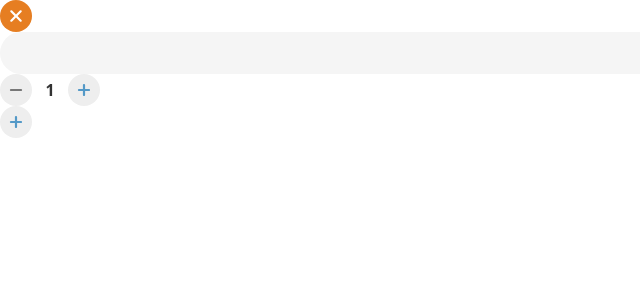
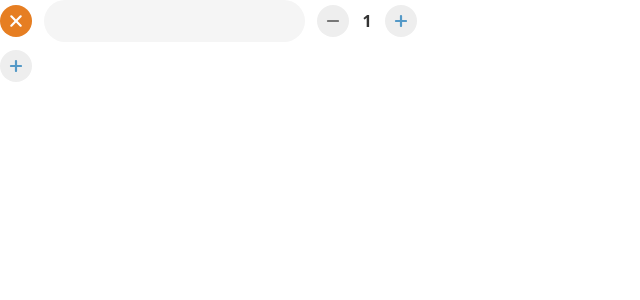
Before and after one commit to euparkn/RandomPrinter, a React (Create React App) app: page / in a window 1280 px wide. Both pictures are taken after a click on the button 16 px from the left and 16 px from the top of the page. Shown: the top 300 px of the page, without its empty margins (0-640 px from the left). Built offline with nearby package versions, Linux system fonts and the light colour scheme.

Commit message:
style: AsideList, AsideListItem (#8)

```diff
--- /dev/null
+++ b/src/assets/styles/_aside.scss
@@ -0,0 +1,10 @@
+.aside-list {
+  display: flex;
+  flex-direction: column;
+  gap: 8px;
+  .aside-list-item {
+    display: flex;
+    align-items: center;
+    gap: 12px;
+  }
+}
--- a/src/assets/styles/index.scss
+++ b/src/assets/styles/index.scss
@@ -2,6 +2,7 @@
 @import "_variables";
 @import "./atoms";
 @import "./molecules";
+@import "./aside";
 
 html {
   font-size: 10px;
--- a/src/assets/styles/molecules/_listItem.scss
+++ /dev/null
@@ -1,3 +0,0 @@
-.list-item {
-  display: flex;
-}
--- a/src/assets/styles/molecules/index.scss
+++ b/src/assets/styles/molecules/index.scss
@@ -1,2 +1 @@
 @import "_counter";
-@import "_listItem";
```
